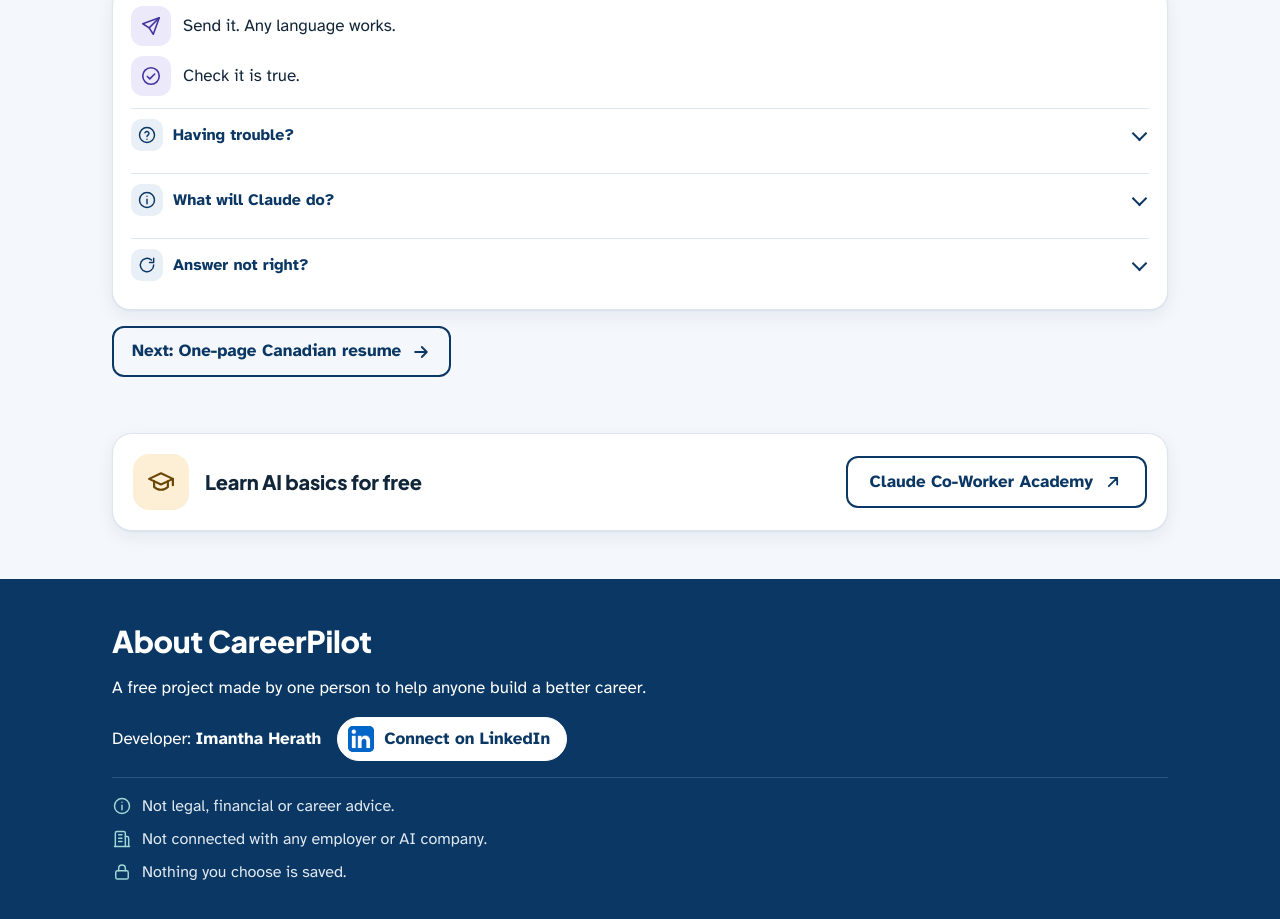
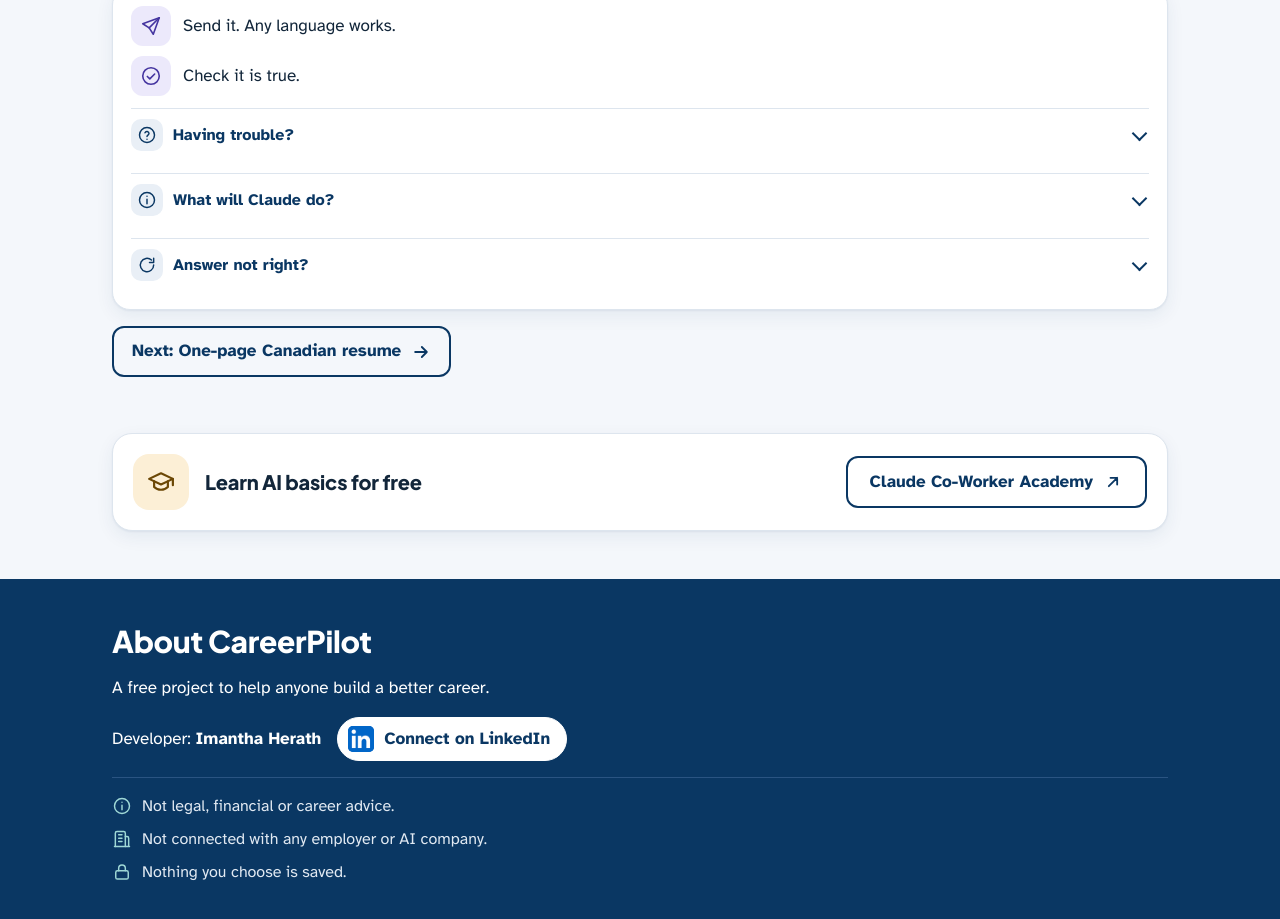
Before and after one commit to aicareerpilot/careerpilot, a plain HTML site: page index.html in a window 1280 px wide. Shown: the part 2595-3514 px from the top of the page. Drawn offline with Linux system fonts and the light colour scheme.

Commit message:
Shorten the About line
Co-Authored-By: Claude Opus 5.5 <noreply@anthropic.com>
Claude-Session: https://claude.ai/code/session_01XuUqHLwQPeE2cfuJm7bmoR

```diff
--- a/index.html
+++ b/index.html
@@ -564,7 +564,7 @@ details.more > summary::after { margin-left: auto; }
 <footer class="about" id="about">
   <div class="wrap">
     <h2>About CareerPilot</h2>
-    <p>A free project made by one person to help anyone build a better career.</p>
+    <p>A free project to help anyone build a better career.</p>
     <div class="dev">
       <p class="dev-name">Developer: <strong>Imantha Herath</strong></p>
       <a class="li-btn" href="https://www.linkedin.com/in/imanthah/" target="_blank" rel="noopener" aria-label="Connect with Imantha Herath on LinkedIn (opens in a new tab)">
```
